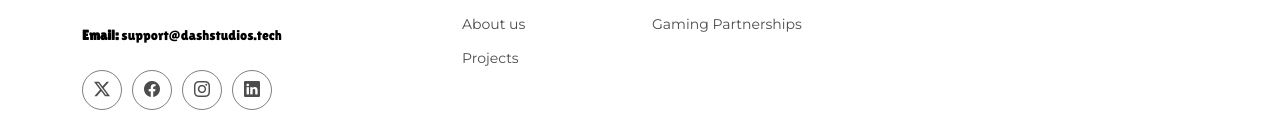
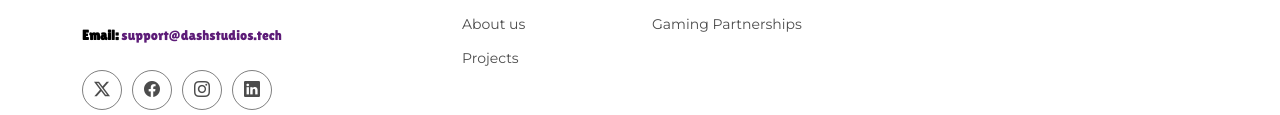
Before and after one commit to Johnikpeme/full-site, a plain HTML site: page portfolio-details-2.html in a window 1280 px wide. Shown: the part 1436-1551 px from the top of the page. Drawn offline with Linux system fonts and the light colour scheme; a script that the page names is missing.

Commit message:
Update portfolio-details-2.html

```diff
--- a/portfolio-details-2.html
+++ b/portfolio-details-2.html
@@ -142,7 +142,7 @@
             <img src="assets/img/logo.png" alt="Site Logo" class="footer-logo">
           </a>
           <div class="footer-contact pt-3">
-            <p><strong>Email:</strong> <span>support@dashstudios.tech</span></p>
+            <p><strong>Email:</strong> <a href="mailto:support@dashstudios.tech">support@dashstudios.tech</a></p>
           </div>
           <div class="social-links d-flex mt-4">
             <a href=""><i class="bi bi-twitter-x"></i></a>
```
